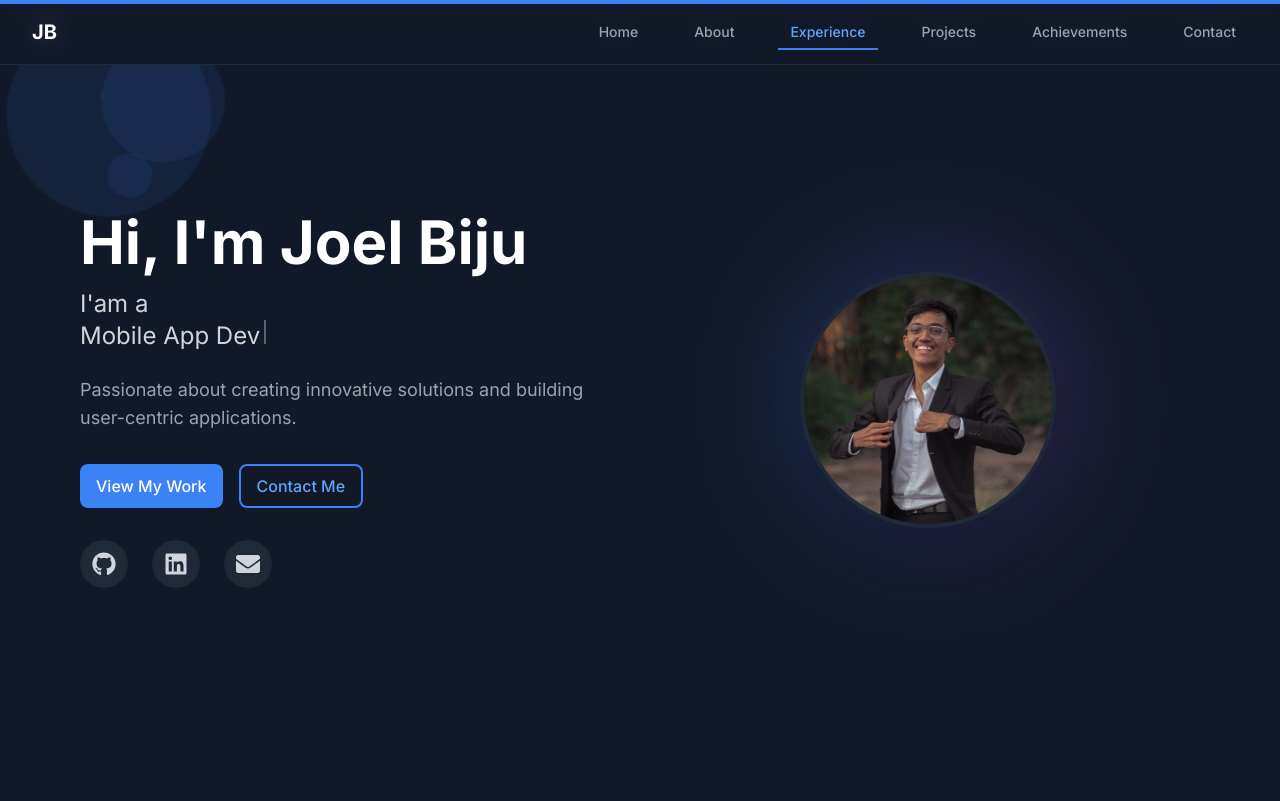
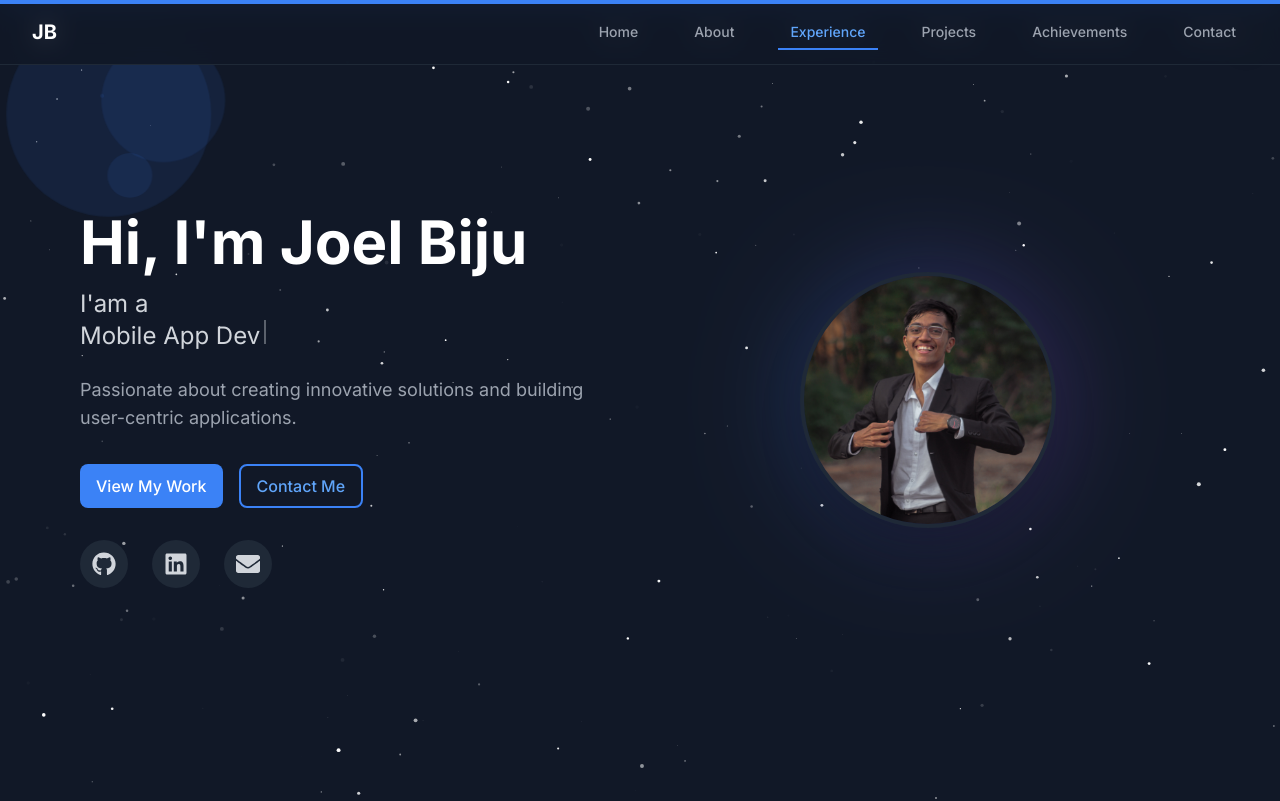
Before and after one commit to JB-05/jb-portfolio, a Next.js app: page / in a window 1280 px wide. Shown: the top 801 px of the page. Built offline with nearby package versions, Linux system fonts and the light colour scheme.

Commit message:
update experience

```diff
--- a/app/components/Experience.tsx
+++ b/app/components/Experience.tsx
@@ -8,7 +8,7 @@ import { FaGraduationCap, FaBriefcase, FaTrophy } from 'react-icons/fa';
 const experience = [
   {
     title: "Front-end Developer",
-    period: "2024 - Present",
+    period: "2024 - 2025",
     description: "Working as a front-end developer at Cybernix Yztha LLP, focusing on building modern web applications.",
     skills: ["React", "Next.js", "TypeScript", "Tailwind CSS"],
     achievements: [
--- /dev/null
+++ b/app/components/shared/StarryBackground.tsx
@@ -0,0 +1,80 @@
+'use client';
+
+import { useEffect, useRef } from 'react';
+import { useTheme } from '@/app/context/ThemeContext';
+
+interface Star {
+  x: number;
+  y: number;
+  size: number;
+  opacity: number;
+  speed: number;
+}
+
+export const StarryBackground = () => {
+  const canvasRef = useRef<HTMLCanvasElement>(null);
+  const { isDarkMode } = useTheme();
+  const starsRef = useRef<Star[]>([]);
+
+  useEffect(() => {
+    const canvas = canvasRef.current;
+    if (!canvas) return;
+
+    const ctx = canvas.getContext('2d');
+    if (!ctx) return;
+
+    const resizeCanvas = () => {
+      canvas.width = window.innerWidth;
+      canvas.height = window.innerHeight;
+    };
+
+    const createStars = () => {
+      const stars: Star[] = [];
+      for (let i = 0; i < 200; i++) {
+        stars.push({
+          x: Math.random() * canvas.width,
+          y: Math.random() * canvas.height,
+          size: Math.random() * 2,
+          opacity: Math.random(),
+          speed: Math.random() * 0.5 + 0.1,
+        });
+      }
+      starsRef.current = stars;
+    };
+
+    const animate = () => {
+      if (!isDarkMode) return;
+
+      ctx.clearRect(0, 0, canvas.width, canvas.height);
+
+      starsRef.current.forEach((star) => {
+        ctx.beginPath();
+        ctx.fillStyle = `rgba(255, 255, 255, ${star.opacity})`;
+        ctx.arc(star.x, star.y, star.size, 0, Math.PI * 2);
+        ctx.fill();
+
+        star.y = (star.y + star.speed) % canvas.height;
+        star.opacity = Math.sin(Date.now() * 0.001 + star.x) * 0.5 + 0.5;
+      });
+
+      requestAnimationFrame(animate);
+    };
+
+    window.addEventListener('resize', resizeCanvas);
+    resizeCanvas();
+    createStars();
+    animate();
+
+    return () => {
+      window.removeEventListener('resize', resizeCanvas);
+    };
+  }, [isDarkMode]);
+
+  return (
+    <canvas
+      ref={canvasRef}
+      className={`fixed top-0 left-0 w-full h-full pointer-events-none transition-opacity duration-500
+        ${isDarkMode ? 'opacity-100' : 'opacity-0'}`}
+    />
+  );
+};
--- /dev/null
+++ b/app/components/shared/ThemeToggle.tsx
@@ -0,0 +1,26 @@
+'use client';
+
+import { motion } from 'framer-motion';
+import { FaSun, FaMoon } from 'react-icons/fa';
+import { useTheme } from '@/app/context/ThemeContext';
+
+export const ThemeToggle = () => {
+  const { isDarkMode, toggleTheme } = useTheme();
+
+  return (
+    <motion.button
+      onClick={toggleTheme}
+      className={`fixed top-4 right-4 z-50 p-2 rounded-full shadow-lg
+        ${isDarkMode ? 'bg-gray-800' : 'bg-white'}
+        hover:scale-110 transition-transform duration-200`}
+      whileHover={{ scale: 1.1 }}
+      whileTap={{ scale: 0.9 }}
+    >
+      {isDarkMode ? (
+        <FaSun className="text-yellow-400 text-xl" />
+      ) : (
+        <FaMoon className="text-gray-700 text-xl" />
+      )}
+    </motion.button>
+  );
+};
--- /dev/null
+++ b/app/context/ThemeContext.tsx
@@ -0,0 +1,43 @@
+'use client';
+
+import { createContext, useContext, useEffect, useState } from 'react';
+
+interface ThemeContextType {
+  isDarkMode: boolean;
+  toggleTheme: () => void;
+}
+
+const ThemeContext = createContext<ThemeContextType | undefined>(undefined);
+
+export function ThemeProvider({ children }: { children: React.ReactNode }) {
+  const [isDarkMode, setIsDarkMode] = useState(true);
+
+  useEffect(() => {
+    const root = window.document.documentElement;
+    if (isDarkMode) {
+      root.classList.add('dark');
+      root.classList.remove('light');
+    } else {
+      root.classList.add('light');
+      root.classList.remove('dark');
+    }
+  }, [isDarkMode]);
+
+  const toggleTheme = () => {
+    setIsDarkMode(!isDarkMode);
+  };
+
+  return (
+    <ThemeContext.Provider value={{ isDarkMode, toggleTheme }}>
+      {children}
+    </ThemeContext.Provider>
+  );
+}
+
+export function useTheme() {
+  const context = useContext(ThemeContext);
+  if (context === undefined) {
+    throw new Error('useTheme must be used within a ThemeProvider');
+  }
+  return context;
+}
--- a/app/layout.tsx
+++ b/app/layout.tsx
@@ -1,6 +1,9 @@
 import type { Metadata } from 'next';
 import { Inter } from 'next/font/google';
 import './globals.css';
+import { ThemeProvider } from './context/ThemeContext';
+import { ThemeToggle } from './components/shared/ThemeToggle';
+import { StarryBackground } from './components/shared/StarryBackground';
 import { Navigation } from './components/Navigation';
 import { Footer } from './components/Footer';
 import { Contact } from './components/Contact';
@@ -9,8 +12,8 @@ const inter = Inter({ subsets: ['latin'] });
 
 export const metadata: Metadata = {
   metadataBase: new URL('https://your-domain.com'), // Replace with your actual domain
-  title: 'Joel Biju || JB',
-  description: 'Portfolio website showcasing my projects, skills, and achievements',
+  title: 'Joel Biju | Portfolio',
+  description: 'A modern portfolio website showcasing my work as a developer and designer.',
   keywords: ['portfolio', 'developer', 'designer', 'web development', 'software engineering'],
   authors: [{ name: 'Your Name' }],
   openGraph: {
@@ -69,19 +72,25 @@ export default function RootLayout({
   children: React.ReactNode;
 }) {
   return (
-    <html lang="en" className="scroll-smooth">
+    <html lang="en" className="dark">
       <head>
         <link rel="icon" href="/favicon/favicon.ico" />
         <link rel="apple-touch-icon" sizes="180x180" href="/favicon/apple-touch-icon.png" />
         <link rel="manifest" href="/favicon/site.webmanifest" />
       </head>
-      <body className={`${inter.className} bg-gray-950 text-white`}>
+      <body className={`${inter.className} min-h-screen transition-colors duration-300
+        dark:bg-gray-900 dark:text-white
+        light:bg-gray-50 light:text-gray-900`}>
+        <ThemeProvider>
+          <StarryBackground />
+          <ThemeToggle />
           <Navigation />
           <main>
             {children}
             <Contact />
           </main>
           <Footer />
+        </ThemeProvider>
       </body>
     </html>
   );
--- a/package.json
+++ b/package.json
@@ -9,6 +9,7 @@
     "lint": "next lint"
   },
   "dependencies": {
+    "@emailjs/browser": "^4.4.1",
     "@heroicons/react": "^2.1.1",
     "framer-motion": "^11.0.3",
     "next": "14.1.0",
--- /dev/null
+++ b/tailwind.config.ts
@@ -0,0 +1,20 @@
+import type { Config } from 'tailwindcss';
+
+const config: Config = {
+  content: [
+    './pages/**/*.{js,ts,jsx,tsx,mdx}',
+    './components/**/*.{js,ts,jsx,tsx,mdx}',
+    './app/**/*.{js,ts,jsx,tsx,mdx}',
+  ],
+  darkMode: 'class',
+  theme: {
+    extend: {
+      colors: {
+        // Add any custom colors here
+      },
+    },
+  },
+  plugins: [],
+};
+
+export default config;
```
Also changed, not shown: 1 other file (tests, documents, lock files or other folders). Lines whose indentation alone changed are shown as unchanged.
